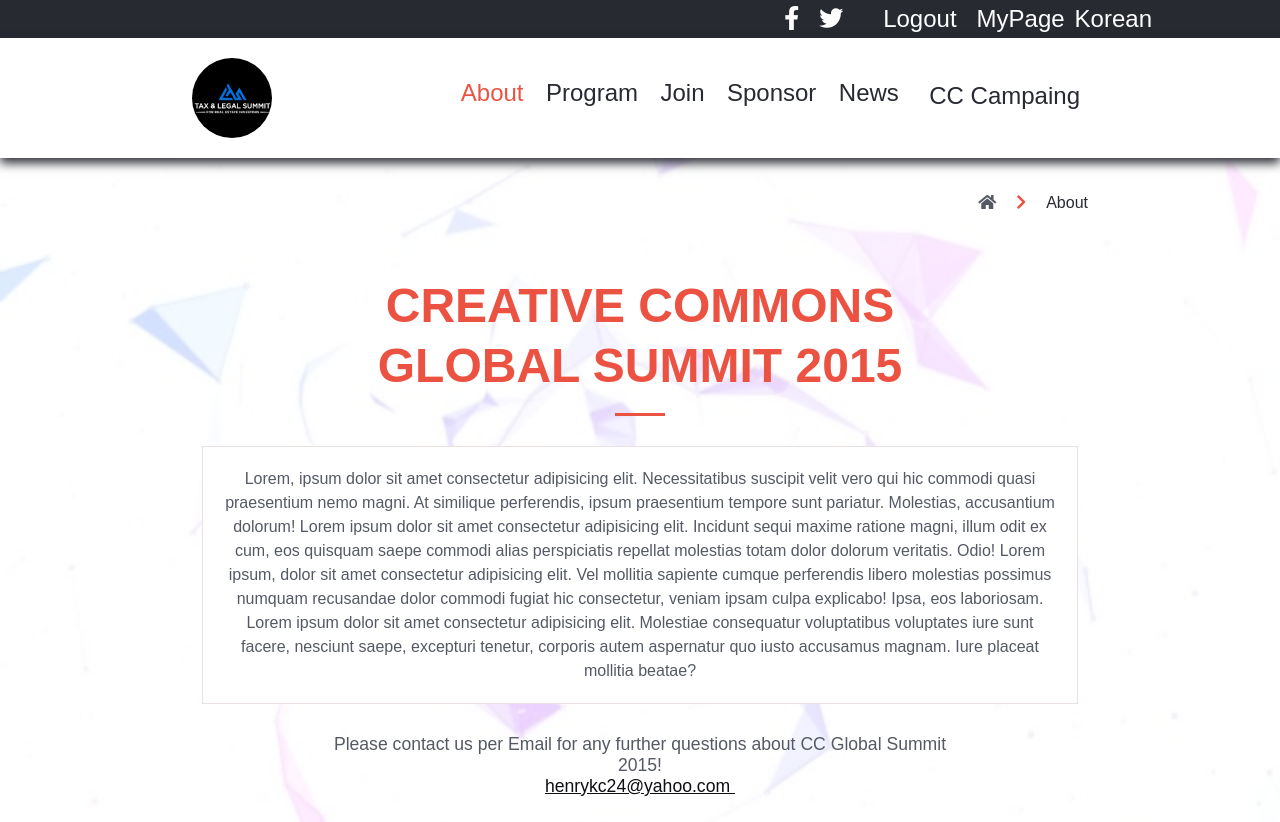
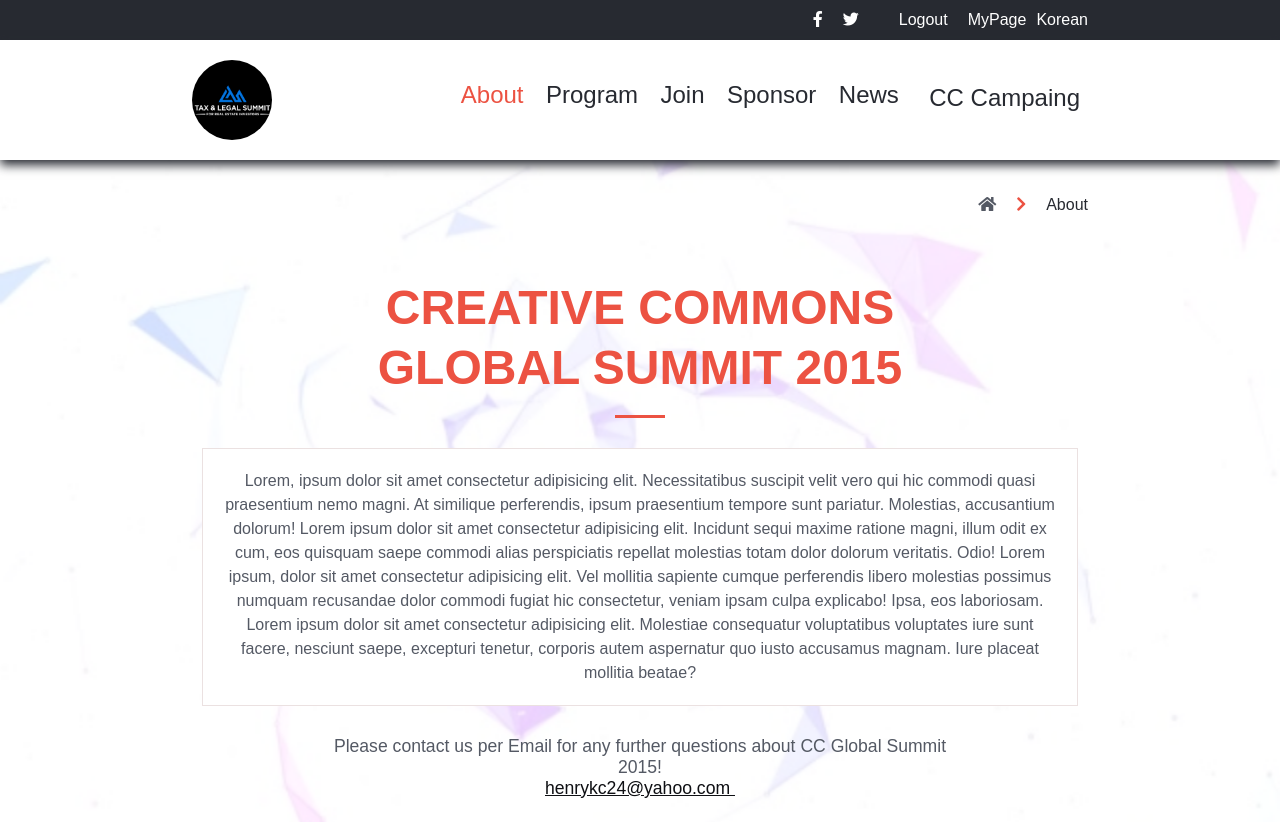
Before and after one commit to HENRYKC24/conference-website, a website: page html/about.html in a window 1280 px wide. Shown: the top 822 px of the page. Drawn offline with Linux system fonts and the light colour scheme; some icons are missing; a web font is replaced by a local one.

Commit message:
Adjust font size for desktop top bar

```diff
--- a/css/about.css
+++ b/css/about.css
@@ -277,10 +277,16 @@
   .top {
     background-color: #272a31;
     margin: 0;
+    height: 30px;
     list-style-type: none;
     display: flex;
     justify-content: flex-end;
-    padding: 5px 10%;
+    align-items: center;
+    padding: 5px 15%;
+  }
+
+  .top li a {
+    font-size: 1rem;
   }
 
   .logo {
--- a/css/styles.css
+++ b/css/styles.css
@@ -359,9 +359,15 @@
     background-color: #272a31;
     margin: 0;
     list-style-type: none;
+    height: 30px;
     display: flex;
     justify-content: flex-end;
+    align-items: center;
     padding: 5px 10%;
+  }
+
+  .top li a {
+    font-size: 1.1rem;
   }
 
   .logo {
```
